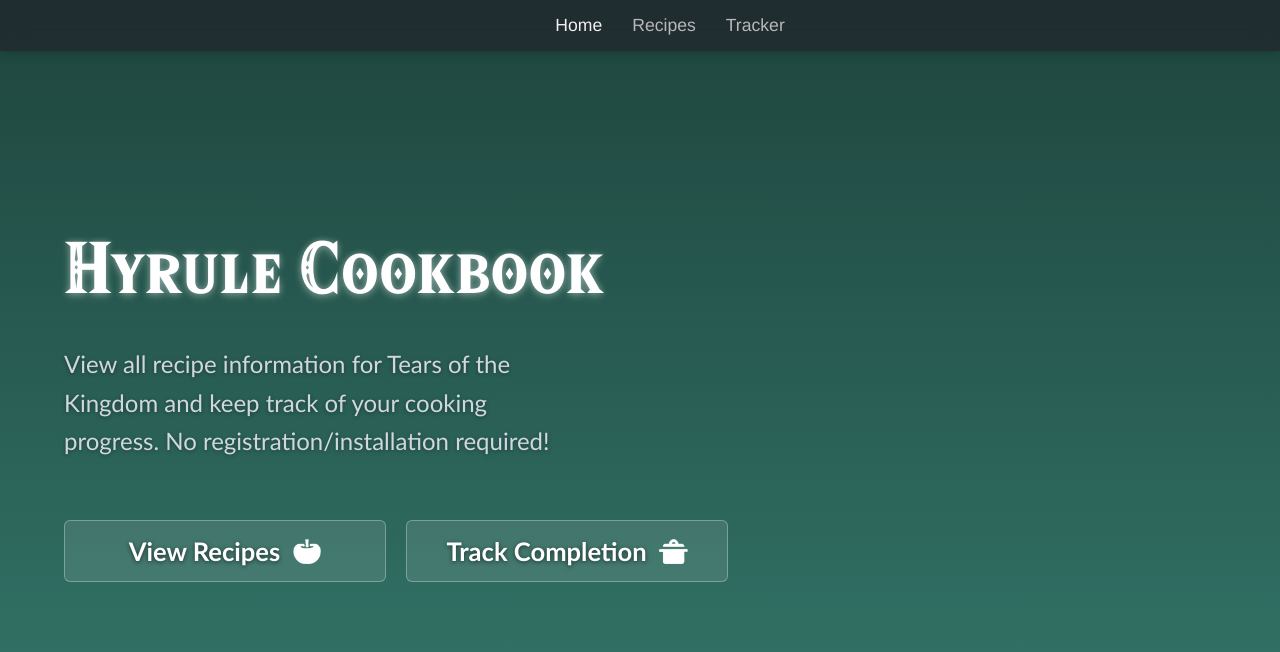
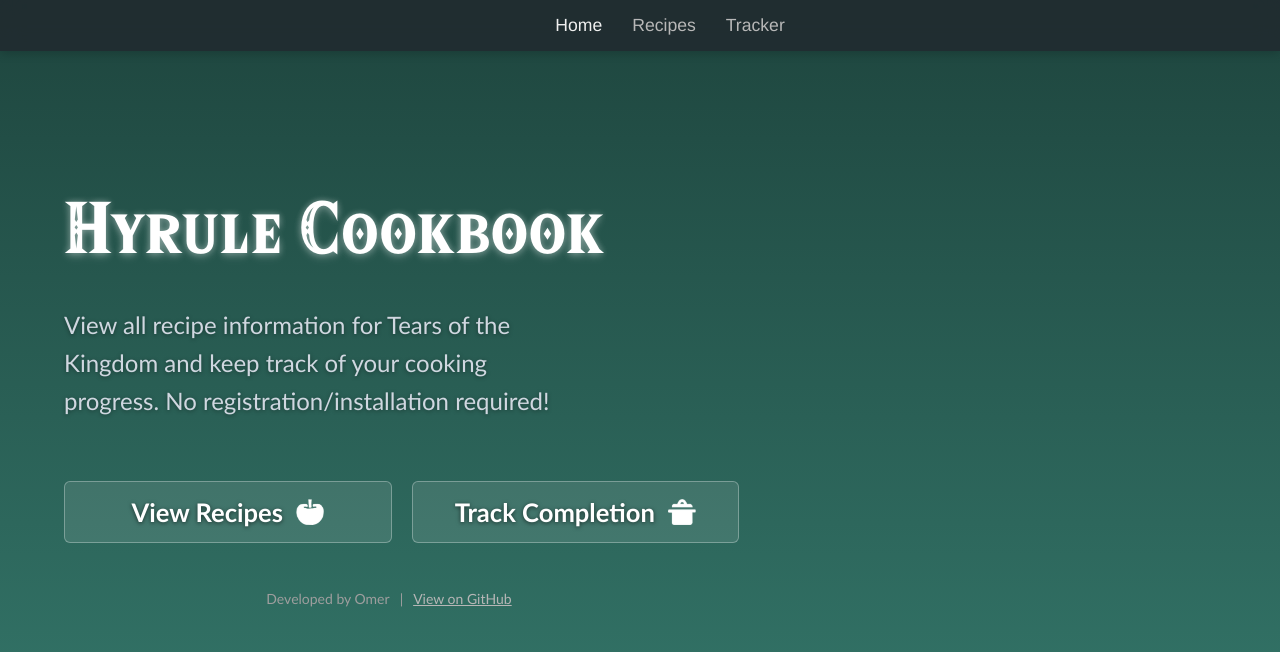
Before and after one commit to omercha/hyrule-cookbook, a React (Create React App) app in the folder core/: page /#/ in a window 1280 px wide. Shown: the top 652 px of the page. Built offline with nearby package versions, Linux system fonts and the light colour scheme; the HTML template or start-up script is replaced by a standard one.

Commit message:
added remaining recipes and made some minor ui adjustments

```diff
--- a/core/src/components/Footer.css
+++ b/core/src/components/Footer.css
@@ -2,7 +2,7 @@
   padding: 15px;
   text-align: center;
   font-size: 14px;
-  color: #858585;
+  color: #9e9e9e;
   background-color: transparent;
 
   width: 100%;
--- a/core/src/components/Footer.js
+++ b/core/src/components/Footer.js
@@ -4,8 +4,8 @@
   return (
     <footer className="site-footer">
       <div className="footer-content">
-        <span>Made by Omer</span>
-        <span className="footer-separator">|</span>
+        <span>Developed by Omer</span>
+        <span>|</span>
         <a
           href="https://github.com/omercha/hyrule-cookbook"
           target="_blank"
--- a/core/src/components/Header.js
+++ b/core/src/components/Header.js
@@ -10,6 +10,7 @@
           <NavLink to="/recipes">Recipes</NavLink>
           <NavLink to="/tracker">Tracker</NavLink>
         </nav>
+
       </div>
     </header>
   );
--- a/core/src/components/RecipeCard.js
+++ b/core/src/components/RecipeCard.js
@@ -3,7 +3,7 @@
 const methodColours = {
   extreme_heat: '#fce5cd',
   extreme_cold: '#d6f8fb',
-  hot_spring: '#d9d9d9',
+  hot_spring: '#b3b3b3ff',
 };
 
 const RecipeCard = ({ recipe }) => {
--- a/core/src/pages/Home.css
+++ b/core/src/pages/Home.css
@@ -89,7 +89,7 @@
 }
 
 .feature-card {
-  width: 300px;
+  width: 305.5px;
   height: 40px;
   background: rgba(255, 255, 255, 0.1);
   border: 1px solid rgba(255, 255, 255, 0.3);
@@ -154,6 +154,35 @@
   filter: drop-shadow(0 0 4px rgba(255, 255, 255, 0.2));
 }
 
+.credit-section {
+  padding: 15px;
+  margin-top: 2rem;
+  font-size: 14px;
+  color: #9e9e9e;
+  font-family: 'Trebuchet MS', 'Lucida Sans Unicode', 'Lucida Grande', 'Lucida Sans', Arial, sans-serif;
+  width: 620px;
+}
+
+.credit-content {
+  text-align: center;
+  display: flex;
+  justify-content: center;
+  align-items: center;
+  flex-wrap: wrap;
+  gap: 0 10px;
+}
+
+.credit-link {
+  color: #b6b6b6;
+  text-decoration: none;
+  transition: color 0.3s ease;
+  text-decoration: underline;
+}
+
+.credit-link:hover {
+  color: #ffffff;
+}
+
 @keyframes float {
   0%, 100% { transform: translateY(0px); }
   50% { transform: translateY(-20px); }
--- a/core/src/pages/Home.js
+++ b/core/src/pages/Home.js
@@ -37,6 +37,20 @@
               <FeatureCard navigateTo={() => navigate('/recipes')} title="View Recipes" iconSrc={viewRecipesIcon} iconAlt="view recipes icon" />
               <FeatureCard navigateTo={() => navigate('/tracker')} title="Track Completion" iconSrc={trackCompletionIcon} iconAlt="track completion icon" />
             </div>
+            <div className='credit-section'>
+              <div className="credit-content">
+                <span>Developed by Omer</span>
+                <span>|</span>
+                <a
+                  href="https://github.com/omercha/hyrule-cookbook"
+                  target="_blank"
+                  rel="noopener noreferrer"
+                  className="credit-link"
+                >
+                  View on GitHub
+                </a>
+              </div>
+            </div>
           </section>
         </section>
       </div>
```
Also changed, not shown: core/public/data/recipes.json.
